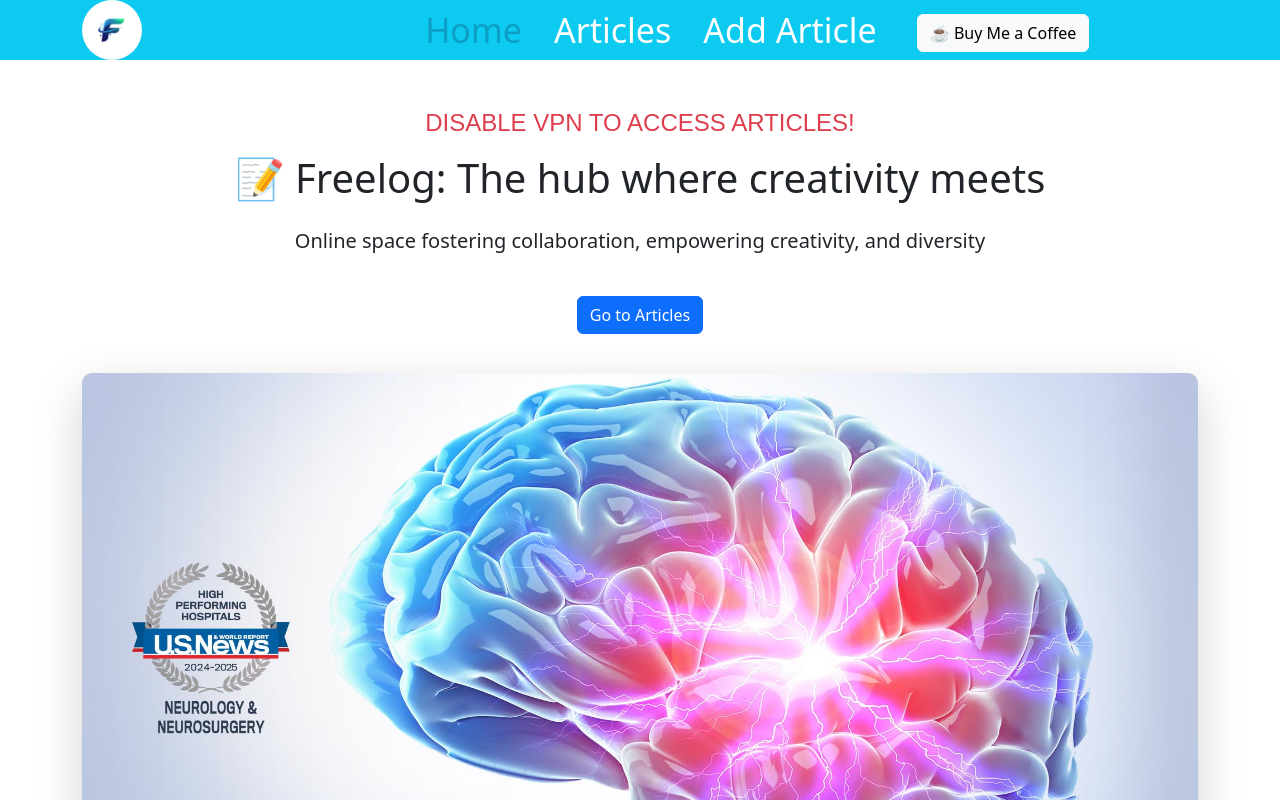
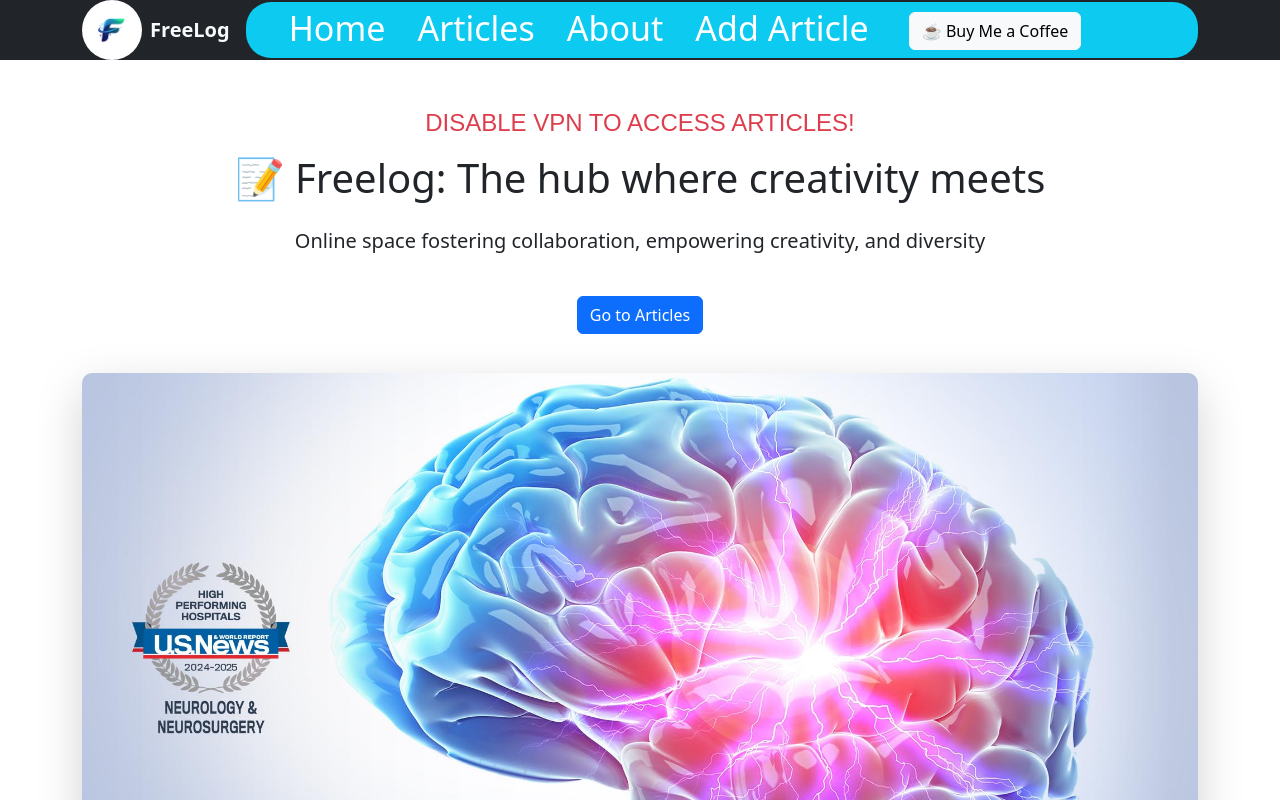
Before and after one commit to tafadzwamunyuki/webposts, a React (Vite) app in the folder frontend/: page / in a window 1280 px wide. Shown: the top 800 px of the page. Built offline with nearby package versions, Linux system fonts and the light colour scheme.

Commit message:
Update Header.jsx

```diff
--- a/frontend/src/components/Header.jsx
+++ b/frontend/src/components/Header.jsx
@@ -1,45 +1,56 @@
 import React from 'react';
 import { Navbar, Nav, Container, Button } from 'react-bootstrap';
-import { Link } from 'react-router-dom';
-import "../index.css"
+import { Link, useLocation } from 'react-router-dom';
+import "../index.css";
 
 const Header = () => {
+  const location = useLocation();
+
+  const handleNavClick = () => {
+    const menuToggle = document.querySelector('.navbar-collapse');
+    if (menuToggle && menuToggle.classList.contains('show')) {
+      menuToggle.classList.remove('show');
+    }
+  };
+
   return (
-    <Navbar expand="lg" bg="info" collapseOnSelect sticky="top">
+    <Navbar expand="lg" bg="dark" variant="dark" collapseOnSelect sticky="top">
       <Container>
         <Navbar.Brand as={Link} to="/" className="d-flex align-items-center">
           <img
             src="/freelog.logo.jpeg"
-            alt=""
+            alt="FreeLog Logo"
             className="logo"
           />
-          <span className="ms-2 fw-bold text-light"></span>
+          <span className="ms-2 fw-bold text-light">FreeLog</span>
         </Navbar.Brand>
 
         <Navbar.Toggle aria-controls="navbar-nav" />
-
         <Navbar.Collapse id="navbar-nav">
           <Nav className="ms-auto text-center">
-          <li className="nav-item">
-              <Link className={`nav-link ${location.pathname === '/' ? 'active' : ''}`} to="/">Home</Link>
-            </li>
-            <li className="nav-item">
-              <Link className={`nav-link ${location.pathname.startsWith('/blogs') ? 'active' : ''}`} to="/blogs">Articles</Link>
-            </li>
-            <li className="nav-item">
-              <Link className={`nav-link ${location.pathname === '/create' ? 'active' : ''}`} to="/create">Add Article</Link>
-            </li>
-            <li className="nav-item">
-              <a
-                href='https://www.buymeacoffee.com/tafadzwamunyuki'
-                target='_blank'
-                rel="noopener noreferrer"
-              >
-                <Button variant="light" className="ms-3">
+            <Link to="/" className={`nav-link ${location.pathname === '/' ? 'active-text' : ''}`} onClick={handleNavClick}>
+              Home
+            </Link>
+            <Link to="/blogs" className={`nav-link ${location.pathname.startsWith('/blogs') ? 'active-text' : ''}`} onClick={handleNavClick}>
+              Articles
+            </Link>
+            <Link to="/about" className={`nav-link ${location.pathname === '/about' ? 'active-text' : ''}`} onClick={handleNavClick}>
+              About
+            </Link>
+            <Link to="/create" className={`nav-link ${location.pathname === '/create' ? 'active-text' : ''}`} onClick={handleNavClick}>
+              Add Article
+            </Link>
+            <a
+              href="https://www.buymeacoffee.com/tafadzwamunyuki"
+              target="_blank"
+              rel="noopener noreferrer"
+              className="nav-link"
+              onClick={handleNavClick}
+            >
+              <Button variant="light" className="ms-2">
                 ☕ Buy Me a Coffee
-                </Button>
-              </a>
-            </li>
+              </Button>
+            </a>
           </Nav>
         </Navbar.Collapse>
       </Container>
```
